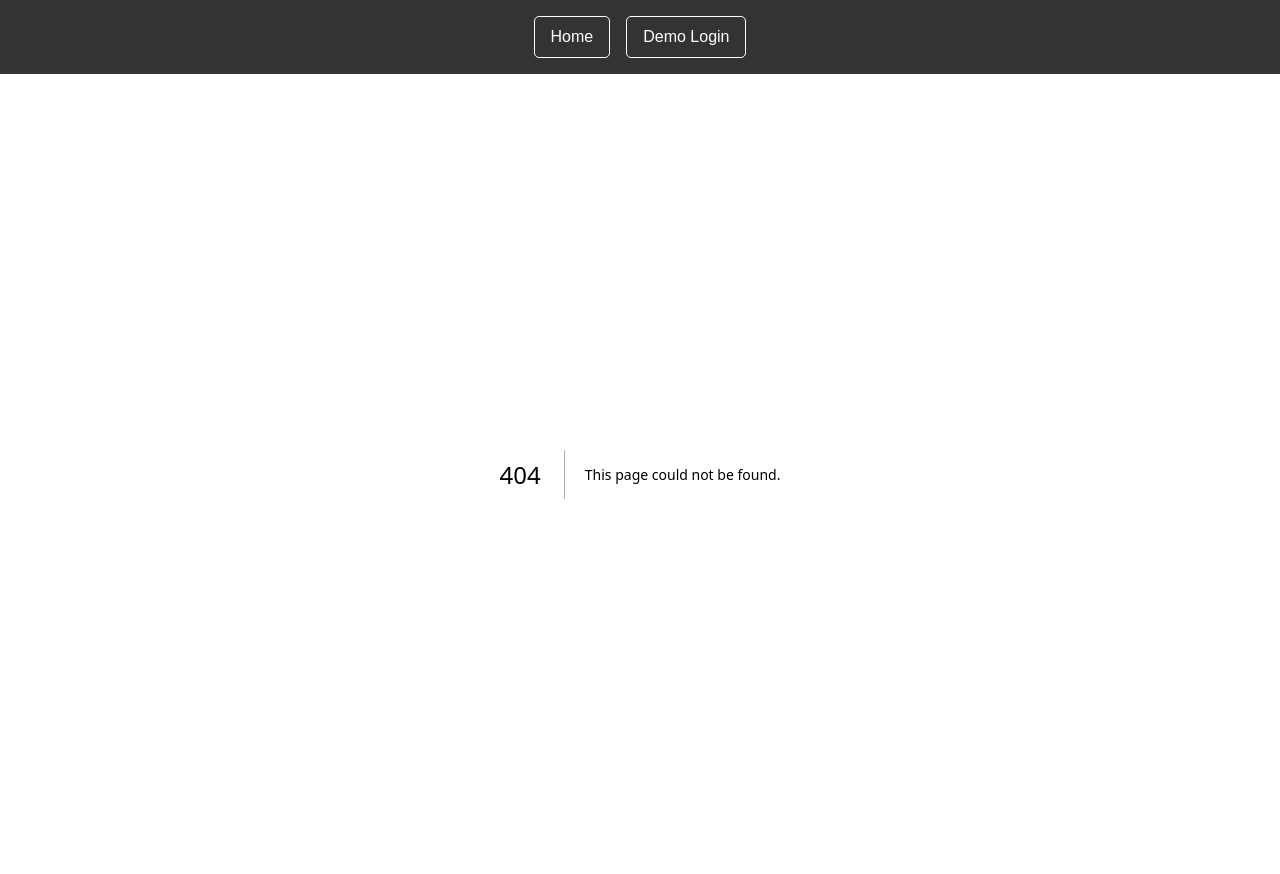
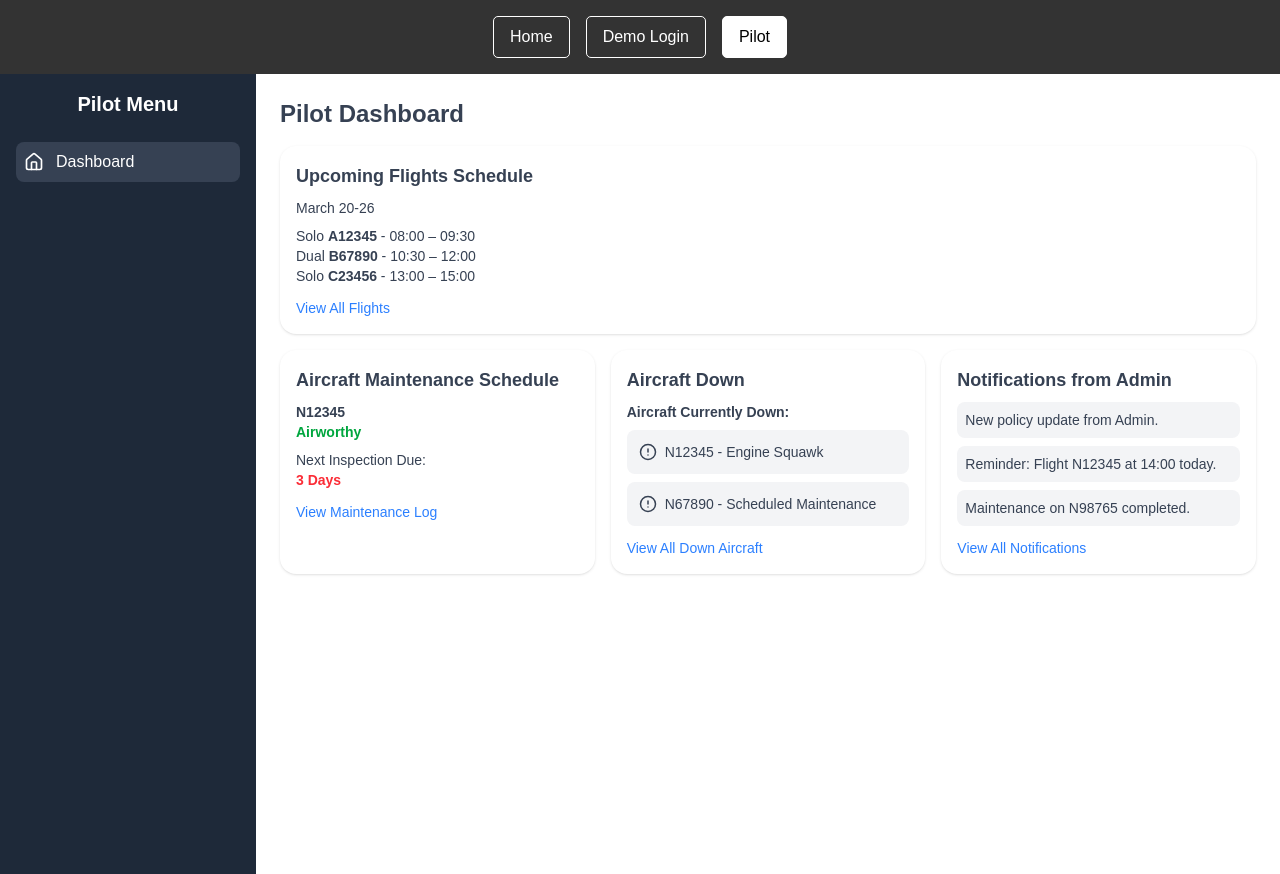
Before and after one commit to TroyOwens0493/digitalLogbooks, a Next.js app: page /pilot-dashboard in a window 1280 px wide. Before the commit this address had no page. Built offline with nearby package versions, Linux system fonts and the light colour scheme.

Commit message:
feat: Implement Pilot Dashboard with dedicated sidebar and navigation

```diff
--- /dev/null
+++ b/src/app/pilot-dashboard/page.tsx
@@ -0,0 +1,44 @@
+"use client";
+
+import PilotUpcomingFlights from "../../components/PilotUpcomingFlights";
+import PilotAircraftMaintenance from "../../components/PilotAircraftMaintenance";
+import PilotAircraftDown from "../../components/PilotAircraftDown";
+import PilotNotifications from "../../components/PilotNotifications";
+import PilotSidebar from "../../components/PilotSidebar";
+
+export default function PilotDashboard() {
+  return (
+    <div className="flex">
+      <PilotSidebar />
+      <div className="flex-1 p-6 bg-white">
+        <h1 className="text-2xl font-bold mb-4">Pilot Dashboard</h1>
+
+        <div className="grid grid-cols-3 gap-4">
+          {/* Upcoming Flights Schedule */}
+          <div className="bg-white p-4 rounded-2xl shadow col-span-3">
+            <h2 className="text-lg font-semibold mb-2 text-gray-700">Upcoming Flights Schedule</h2>
+            <PilotUpcomingFlights />
+          </div>
+
+          {/* Aircraft Maintenance Schedule */}
+          <div className="bg-white p-4 rounded-2xl shadow">
+            <h2 className="text-lg font-semibold mb-2 text-gray-700">Aircraft Maintenance Schedule</h2>
+            <PilotAircraftMaintenance />
+          </div>
+
+          {/* Aircraft Down */}
+          <div className="bg-white p-4 rounded-2xl shadow">
+            <h2 className="text-lg font-semibold mb-2 text-gray-700">Aircraft Down</h2>
+            <PilotAircraftDown />
+          </div>
+
+          {/* Notifications from Admin */}
+          <div className="bg-white p-4 rounded-2xl shadow">
+            <h2 className="text-lg font-semibold mb-2 text-gray-700">Notifications from Admin</h2>
+            <PilotNotifications />
+          </div>
+        </div>
+      </div>
+    </div>
+  );
+}
--- a/src/components/Navbar.tsx
+++ b/src/components/Navbar.tsx
@@ -14,6 +14,9 @@ export default function Navbar() {
       <Link href="/demo-login" style={{ color: pathname === "/demo-login" ? "black" : "white", textDecoration: "none", padding: "0.5rem 1rem", border: "1px solid white", borderRadius: "5px", background: pathname === "/demo-login" ? "white" : "transparent" }}>
         Demo Login
       </Link>
+      <Link href="/pilot-dashboard" style={{ color: pathname === "/pilot-dashboard" ? "black" : "white", textDecoration: "none", padding: "0.5rem 1rem", border: "1px solid white", borderRadius: "5px", background: pathname === "/pilot-dashboard" ? "white" : "transparent" }}>
+        Pilot
+      </Link>
     </nav>
   );
 }
--- /dev/null
+++ b/src/components/PilotAircraftDown.jsx
@@ -0,0 +1,20 @@
+import { AlertCircle } from "lucide-react";
+
+export default function PilotAircraftDown() {
+  return (
+    <div className="text-sm text-gray-700">
+      <p className="text-sm font-semibold">Aircraft Currently Down:</p>
+      <div className="flex items-center gap-2 p-3 bg-gray-100 rounded-lg text-sm mt-2">
+        <AlertCircle size={18} />
+        N12345 - Engine Squawk
+      </div>
+      <div className="flex items-center gap-2 p-3 bg-gray-100 rounded-lg text-sm mt-2">
+        <AlertCircle size={18} />
+        N67890 - Scheduled Maintenance
+      </div>
+      <button className="mt-3 text-blue-500 text-sm hover:underline">
+        View All Down Aircraft
+      </button>
+    </div>
+  );
+}
--- /dev/null
+++ b/src/components/PilotAircraftMaintenance.jsx
@@ -0,0 +1,13 @@
+export default function PilotAircraftMaintenance() {
+  return (
+    <div className="text-sm text-gray-700">
+      <p className="text-sm font-semibold">N12345</p>
+      <p className="text-green-600 font-semibold">Airworthy</p>
+      <p className="text-sm text-gray-700 mt-2">Next Inspection Due:</p>
+      <p className="text-red-500 font-bold">3 Days</p>
+      <button className="mt-3 text-blue-500 text-sm hover:underline">
+        View Maintenance Log
+      </button>
+    </div>
+  );
+}
--- /dev/null
+++ b/src/components/PilotNotifications.jsx
@@ -0,0 +1,14 @@
+export default function PilotNotifications() {
+  return (
+    <div className="text-sm text-gray-700">
+      <div className="flex flex-col gap-2">
+        <div className="bg-gray-100 p-2 rounded-lg">New policy update from Admin.</div>
+        <div className="bg-gray-100 p-2 rounded-lg">Reminder: Flight N12345 at 14:00 today.</div>
+        <div className="bg-gray-100 p-2 rounded-lg">Maintenance on N98765 completed.</div>
+      </div>
+      <button className="mt-3 text-blue-500 text-sm hover:underline">
+        View All Notifications
+      </button>
+    </div>
+  );
+}
--- /dev/null
+++ b/src/components/PilotSidebar.jsx
@@ -0,0 +1,38 @@
+"use client";
+
+import { Home } from "lucide-react";
+import Link from "next/link";
+import { usePathname } from "next/navigation";
+
+export default function PilotSidebar() {
+    const pathname = usePathname();
+
+    const menuItems = [
+        { label: "Dashboard", icon: <Home size={20} />, href: "/pilot-dashboard" },
+    ];
+
+    return (
+        <div className="w-64 h-screen bg-gray-800 text-white flex flex-col p-4">
+            <div className="flex items-center justify-center mb-6">
+                <span className="text-xl font-bold">Pilot Menu</span>
+            </div>
+            <ul className="space-y-2">
+                {menuItems.map((item, idx) => {
+                    const isActive = pathname === item.href;
+                    const itemClasses = `flex items-center gap-3 p-2 rounded-lg hover:bg-gray-700 cursor-pointer ${
+                        isActive ? "bg-gray-700" : ""
+                    }`;
+
+                    return (
+                        <li key={idx}>
+                            <Link href={item.href} className={itemClasses}>
+                                {item.icon}
+                                <span>{item.label}</span>
+                            </Link>
+                        </li>
+                    );
+                })}
+            </ul>
+        </div>
+    );
+}
--- /dev/null
+++ b/src/components/PilotUpcomingFlights.jsx
@@ -0,0 +1,15 @@
+export default function PilotUpcomingFlights() {
+  return (
+    <div className="text-sm text-gray-700">
+      <p>March 20-26</p>
+      <ul className="mt-2 text-sm text-gray-700">
+        <li>Solo <strong>A12345</strong> - 08:00 – 09:30</li>
+        <li>Dual <strong>B67890</strong> - 10:30 – 12:00</li>
+        <li>Solo <strong>C23456</strong> - 13:00 – 15:00</li>
+      </ul>
+      <button className="mt-3 text-blue-500 text-sm hover:underline">
+        View All Flights
+      </button>
+    </div>
+  );
+}
```
